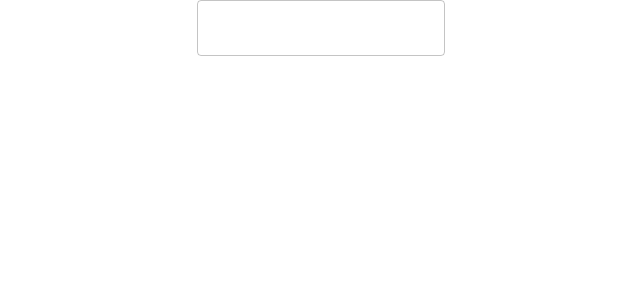
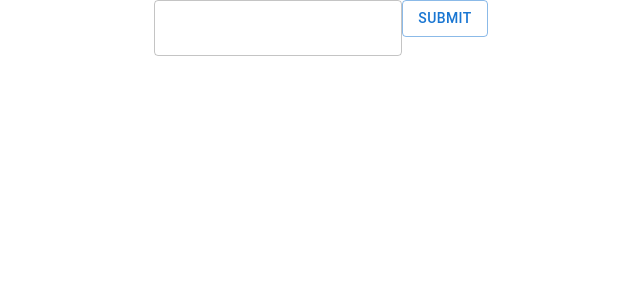
Before and after one commit to Ahnjunghyeon/todo-list-app, a React (Create React App) app: page / in a window 1280 px wide. Shown: the top 300 px of the page, without its empty margins (319-959 px from the left). Built offline with nearby package versions, Linux system fonts and the light colour scheme.

Commit message:
[3/n] Submit button +

```diff
--- a/src/App.js
+++ b/src/App.js
@@ -2,9 +2,18 @@
 import { useState } from "react";
 
 import TextField from "@mui/material/TextField";
+import Button from "@mui/material/Button";
 
 const TodoItemInputField = (props) => {
   const [input, setInput] = useState("");
+  const onSubmit = () => {
+    // onSubmit =폼이 제출될 때 무언가를 수행
+    // props.onSubmit => TodoItemInputField 컴포넌트를 사용하는 ~에게서 onSubmit을 받아오는 코드
+    // 즉 App의       <TodoItemInputField /> 에서 받아옴
+    props.onSubmit(input);
+    setInput("");
+  };
+
   return (
     <div>
       <TextField
@@ -14,6 +23,9 @@
         value={input}
         onChange={(e) => setInput(e.target.value)}
       />
+      <Button variant="outlined" onClick={onSubmit}>
+        Submit
+      </Button>
     </div>
   );
 };
@@ -21,7 +33,7 @@
 function App() {
   return (
     <div className="App">
-      <TodoItemInputField />
+      <TodoItemInputField onSubmit={() => {}} />
     </div>
   );
 }
```
